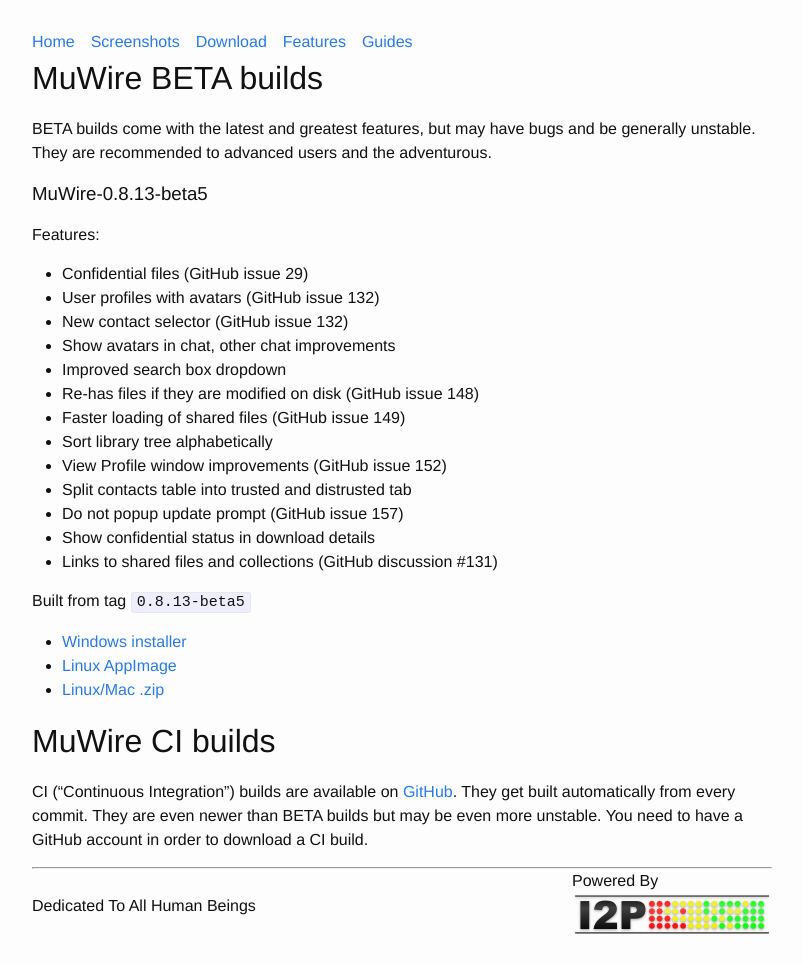
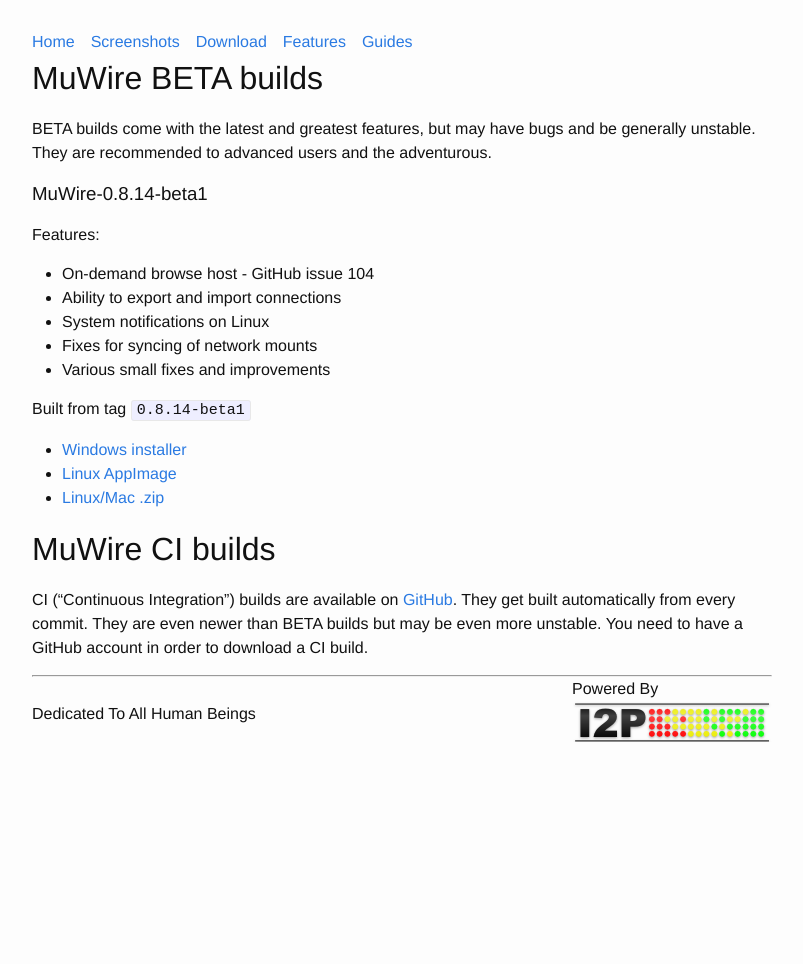
Before and after one commit to zlatinb/muwire-dot-i2p, a Jekyll site: the page built from beta.markdown, in a window 1280 px wide. Shown: the whole page, without its empty margins (238-1041 px from the left). Built offline with Jekyll 4.4.1, drawn with Linux system fonts in a browser that asks for light colours; our own code applies the rules of GitHub Pages for plain Markdown files; after the commit the page ends 900 px from its top, so only the background shows below that.

```diff
--- a/_layouts/wikipage.html
+++ b/_layouts/wikipage.html
@@ -63,7 +63,7 @@ div#powered {
 			<div class="dropdown">
 				<a class="dropbtn" href="#">Download</a>
 				<div class="dropdown-content">
-					<!-- <a href="/beta.html">BETA</a> -->
+					<a href="/beta.html">BETA</a>
                     <a href="/seedbox.html">Seedbox</a>
 				</div>
 			</div>
--- a/beta.markdown
+++ b/beta.markdown
@@ -7,28 +7,20 @@ permalink: /beta.html
 
 BETA builds come with the latest and greatest features, but may have bugs and be generally unstable.  They are recommended to advanced users and the adventurous.
 
-### MuWire-0.8.13-beta5
+### MuWire-0.8.14-beta1
 
 Features:
-* Confidential files (GitHub issue 29)
-* User profiles with avatars (GitHub issue 132)
-* New contact selector (GitHub issue 132)
-* Show avatars in chat, other chat improvements
-* Improved search box dropdown
-* Re-has files if they are modified on disk (GitHub issue 148)
-* Faster loading of shared files (GitHub issue 149)
-* Sort library tree alphabetically
-* View Profile window improvements (GitHub issue 152)
-* Split contacts table into trusted and distrusted tab
-* Do not popup update prompt (GitHub issue 157)
-* Show confidential status in download details
-* Links to shared files and collections (GitHub discussion #131)
+* On-demand browse host - GitHub issue 104
+* Ability to export and import connections
+* System notifications on Linux
+* Fixes for syncing of network mounts
+* Various small fixes and improvements
 
-Built from tag `0.8.13-beta5`
+Built from tag `0.8.14-beta1`
 
-* [Windows installer](/downloads/MuWire-0.8.13-beta5.exe)
-* [Linux AppImage](/downloads/MuWire-0.8.13-beta5.AppImage)
-* [Linux/Mac .zip](/downloads/MuWire-0.8.13-beta5.zip)
+* [Windows installer](/downloads/MuWire-0.8.14-beta1.exe)
+* [Linux AppImage](/downloads/MuWire-0.8.14-beta1.AppImage)
+* [Linux/Mac .zip](/downloads/MuWire-0.8.14-beta1.zip)
 
 # MuWire CI builds
 
--- a/index.markdown
+++ b/index.markdown
@@ -143,12 +143,12 @@ You need to have Java 11 or newer.<br/>
 ( Download size 27MB )<br/>
 <a class="get-muwire" href="/downloads/MuWire-0.8.13.zip">ZIP File</a>
 </div>
-<!--
+
 <div class="download-container">
 Interested in trying the latest features?<br/>
 <a class="get-beta" href="/beta.html">BETA</a>
 </div>
--->
+
 <div class="mucats">
 [ I2Pd users please see the <a href="/i2pd.html">I2Pd instructions</a>. ]
 </div>
```
